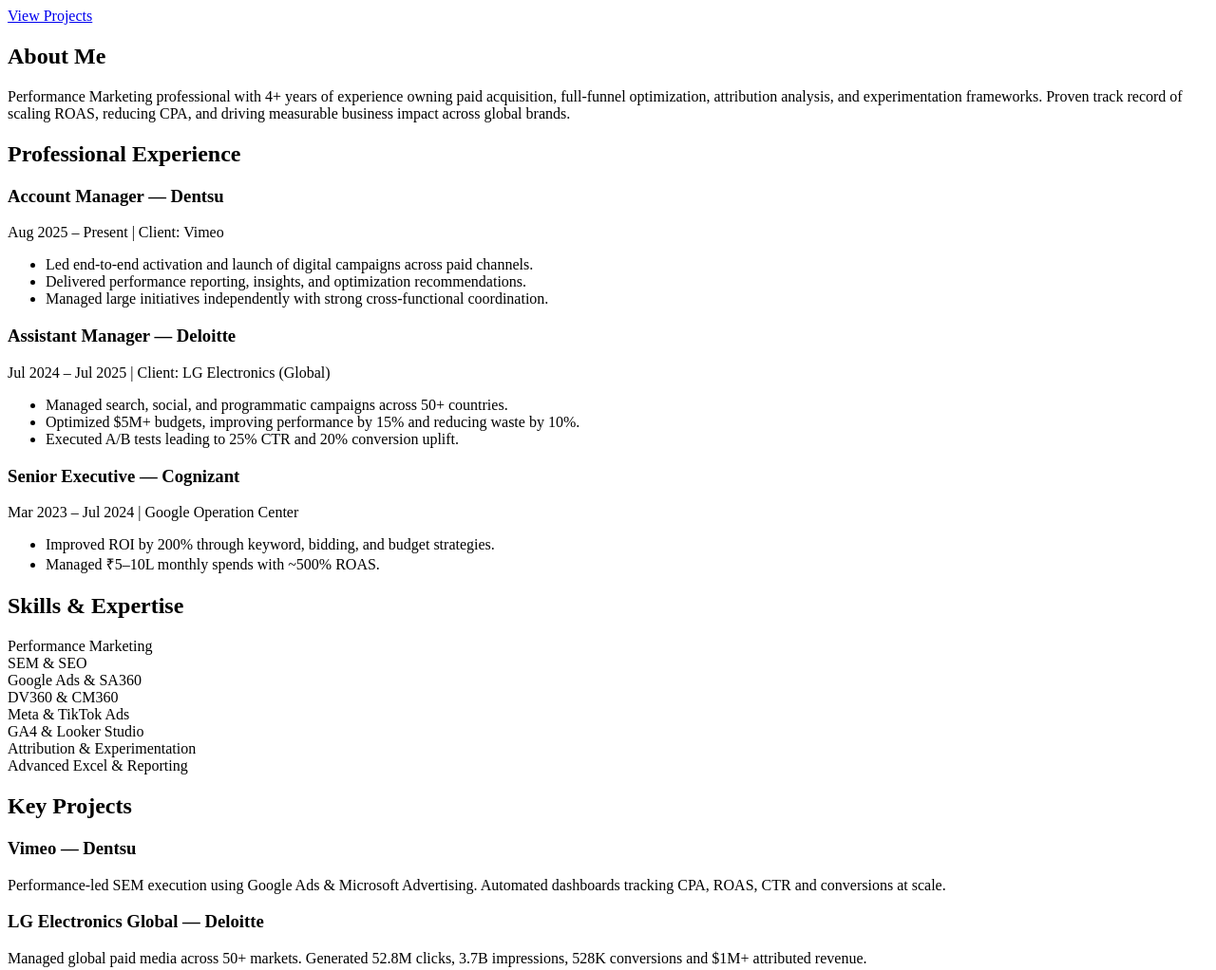
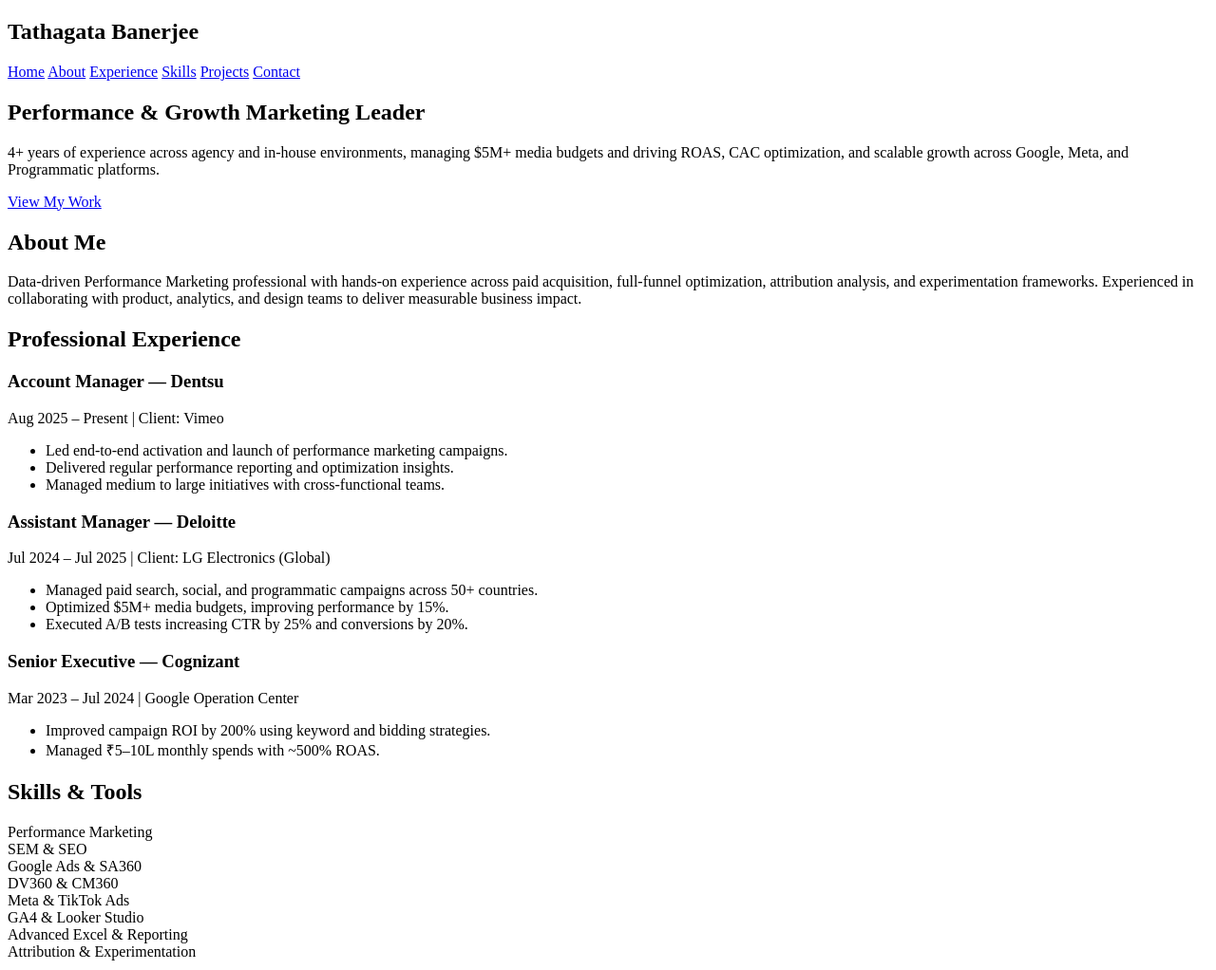
Before and after one commit to thedigitalmarketingguy/thedigitalmarketingguy.github.io, a plain HTML site: page index.html in a window 1280 px wide. Shown: the top 1022 px of the page at 95% size. Drawn offline with Linux system fonts and the light colour scheme.

Commit message:
Update index.html

```diff
--- a/index.html
+++ b/index.html
@@ -1,59 +1,100 @@
 <!DOCTYPE html>
-<a href="#projects" class="btn">View Projects</a>
+<html lang="en">
+<head>
+  <meta charset="UTF-8" />
+  <meta name="viewport" content="width=device-width, initial-scale=1.0" />
+  <title>Tathagata Banerjee | Performance Marketing Portfolio</title>
+
+  <!-- Google Font -->
+  <link href="https://fonts.googleapis.com/css2?family=Poppins:wght@300;400;600;700&display=swap" rel="stylesheet">
+
+  <!-- CSS -->
+  <link rel="stylesheet" href="style.css">
+</head>
+
+<body>
+
+<!-- HEADER / NAV -->
+<header class="header">
+  <div class="container nav">
+    <h2 class="logo">Tathagata Banerjee</h2>
+    <nav>
+      <a href="#home">Home</a>
+      <a href="#about">About</a>
+      <a href="#experience">Experience</a>
+      <a href="#skills">Skills</a>
+      <a href="#projects">Projects</a>
+      <a href="#contact">Contact</a>
+    </nav>
+  </div>
+</header>
+
+<!-- HOME -->
+<section id="home" class="hero">
+  <div class="container">
+    <h1>Performance & Growth Marketing Leader</h1>
+    <p>
+      4+ years of experience across agency and in-house environments, managing
+      $5M+ media budgets and driving ROAS, CAC optimization, and scalable growth
+      across Google, Meta, and Programmatic platforms.
+    </p>
+    <a href="#projects" class="btn">View My Work</a>
   </div>
 </section>
 
-
-<section id="about" class="section">
+<!-- ABOUT -->
+<section id="about" class="section fade">
   <div class="container">
     <h2>About Me</h2>
-<p>Performance Marketing professional with 4+ years of experience owning paid acquisition, full‑funnel optimization, attribution analysis, and experimentation frameworks. Proven track record of scaling ROAS, reducing CPA, and driving measurable business impact across global brands.</p>
+    <p>
+      Data-driven Performance Marketing professional with hands-on experience
+      across paid acquisition, full-funnel optimization, attribution analysis,
+      and experimentation frameworks. Experienced in collaborating with product,
+      analytics, and design teams to deliver measurable business impact.
+    </p>
   </div>
 </section>
 
-
-<section id="experience" class="section light">
+<!-- EXPERIENCE -->
+<section id="experience" class="section light fade">
   <div class="container">
     <h2>Professional Experience</h2>
-
 
     <div class="card">
       <h3>Account Manager — Dentsu</h3>
       <span>Aug 2025 – Present | Client: Vimeo</span>
       <ul>
-<li>Led end‑to‑end activation and launch of digital campaigns across paid channels.</li>
-<li>Delivered performance reporting, insights, and optimization recommendations.</li>
-<li>Managed large initiatives independently with strong cross‑functional coordination.</li>
+        <li>Led end-to-end activation and launch of performance marketing campaigns.</li>
+        <li>Delivered regular performance reporting and optimization insights.</li>
+        <li>Managed medium to large initiatives with cross-functional teams.</li>
       </ul>
     </div>
-
 
     <div class="card">
       <h3>Assistant Manager — Deloitte</h3>
       <span>Jul 2024 – Jul 2025 | Client: LG Electronics (Global)</span>
       <ul>
-<li>Managed search, social, and programmatic campaigns across 50+ countries.</li>
-<li>Optimized $5M+ budgets, improving performance by 15% and reducing waste by 10%.</li>
-<li>Executed A/B tests leading to 25% CTR and 20% conversion uplift.</li>
+        <li>Managed paid search, social, and programmatic campaigns across 50+ countries.</li>
+        <li>Optimized $5M+ media budgets, improving performance by 15%.</li>
+        <li>Executed A/B tests increasing CTR by 25% and conversions by 20%.</li>
       </ul>
     </div>
-
 
     <div class="card">
       <h3>Senior Executive — Cognizant</h3>
       <span>Mar 2023 – Jul 2024 | Google Operation Center</span>
       <ul>
-<li>Improved ROI by 200% through keyword, bidding, and budget strategies.</li>
+        <li>Improved campaign ROI by 200% using keyword and bidding strategies.</li>
         <li>Managed ₹5–10L monthly spends with ~500% ROAS.</li>
       </ul>
     </div>
   </div>
 </section>
 
-
-<section id="skills" class="section">
+<!-- SKILLS -->
+<section id="skills" class="section fade">
   <div class="container">
-<h2>Skills & Expertise</h2>
+    <h2>Skills & Tools</h2>
     <div class="grid">
       <div class="skill">Performance Marketing</div>
       <div class="skill">SEM & SEO</div>
@@ -61,33 +102,37 @@
       <div class="skill">DV360 & CM360</div>
       <div class="skill">Meta & TikTok Ads</div>
       <div class="skill">GA4 & Looker Studio</div>
+      <div class="skill">Advanced Excel & Reporting</div>
       <div class="skill">Attribution & Experimentation</div>
-<div class="skill">Advanced Excel & Reporting</div>
     </div>
   </div>
 </section>
 
-
-<section id="projects" class="section light">
+<!-- PROJECTS -->
+<section id="projects" class="section light fade">
   <div class="container">
     <h2>Key Projects</h2>
 
-
     <div class="card">
       <h3>Vimeo — Dentsu</h3>
-<p>Performance‑led SEM execution using Google Ads & Microsoft Advertising. Automated dashboards tracking CPA, ROAS, CTR and conversions at scale.</p>
+      <p>
+        Led SEM execution across Google Ads and Microsoft Advertising.
+        Built automated dashboards tracking CPA, ROAS, CTR, and conversions.
+      </p>
     </div>
-
 
     <div class="card">
       <h3>LG Electronics Global — Deloitte</h3>
-<p>Managed global paid media across 50+ markets. Generated 52.8M clicks, 3.7B impressions, 528K conversions and $1M+ attributed revenue.</p>
+      <p>
+        Managed global paid media across 50+ markets, generating
+        52.8M clicks, 3.7B impressions, and $1M+ attributed revenue.
+      </p>
     </div>
   </div>
 </section>
 
-
-<section id="contact" class="section">
+<!-- CONTACT -->
+<section id="contact" class="section fade">
   <div class="container">
     <h2>Contact</h2>
     <p>Email: hello.tathagatabanerjee@gmail.com</p>
@@ -96,11 +141,12 @@
   </div>
 </section>
 
-
+<!-- FOOTER -->
 <footer class="footer">
   <p>© 2026 Tathagata Banerjee | Performance Marketing Portfolio</p>
 </footer>
 
-
+<!-- JS -->
+<script src="script.js"></script>
 </body>
 </html>
```
Lines whose indentation alone changed are shown as unchanged.
